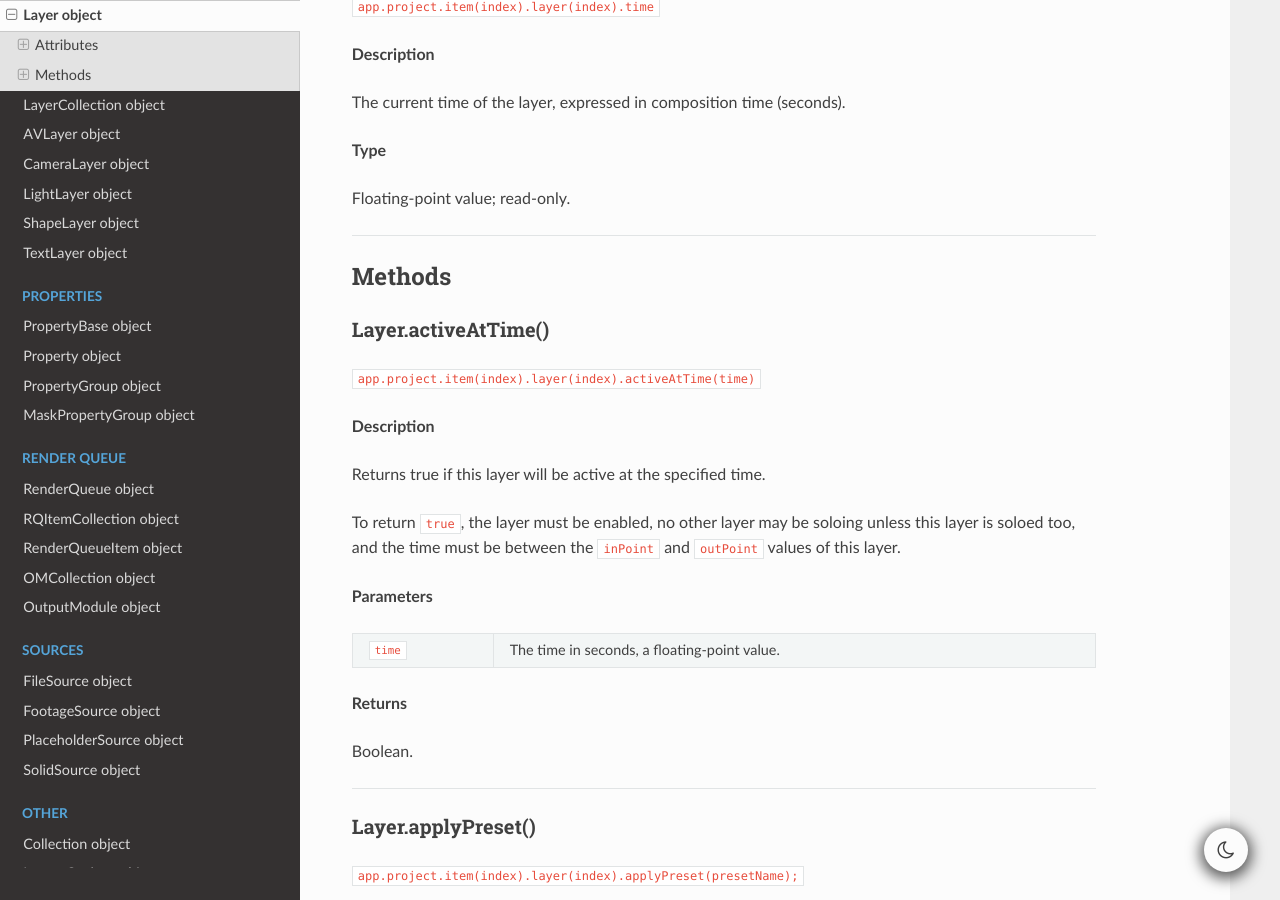
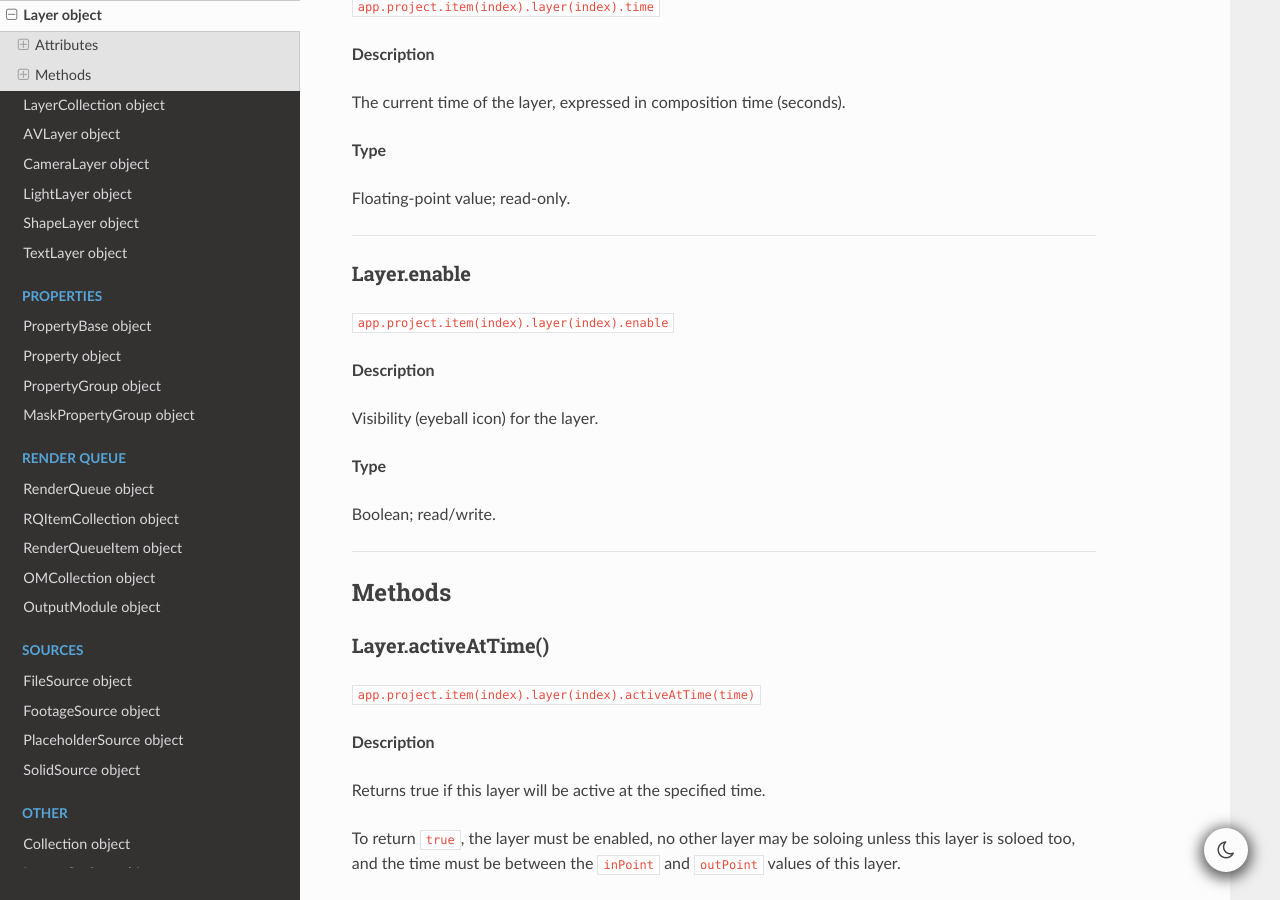
Before and after one commit to docsforadobe/after-effects-scripting-guide, a Sphinx documentation site: the page built from docs/layers/layer.rst, in a window 1280 px wide and 900 px high, scrolled down 8134 px. Built offline with Sphinx 7.4.7 and the Read the Docs theme 2.0.0, drawn with Linux system fonts in a browser that asks for light colours.

Commit message:
Add enable attribute of Layer Object

```diff
--- a/docs/layers/layer.rst
+++ b/docs/layers/layer.rst
@@ -412,6 +412,23 @@ Floating-point value; read-only.
 
 ----
 
+.. _Layer.enable:
+
+Layer.enable
+*************
+
+``app.project.item(index).layer(index).enable``
+
+**Description**
+
+Visibility (eyeball icon) for the layer.
+
+**Type**
+
+Boolean; read/write.
+
+----
+
 =======
 Methods
 =======
```
